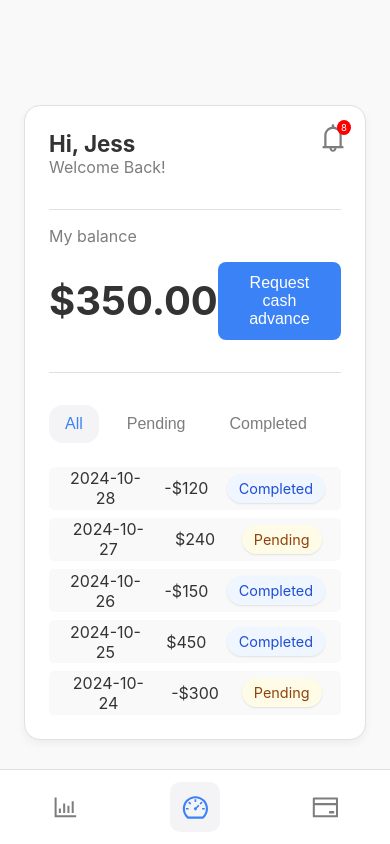
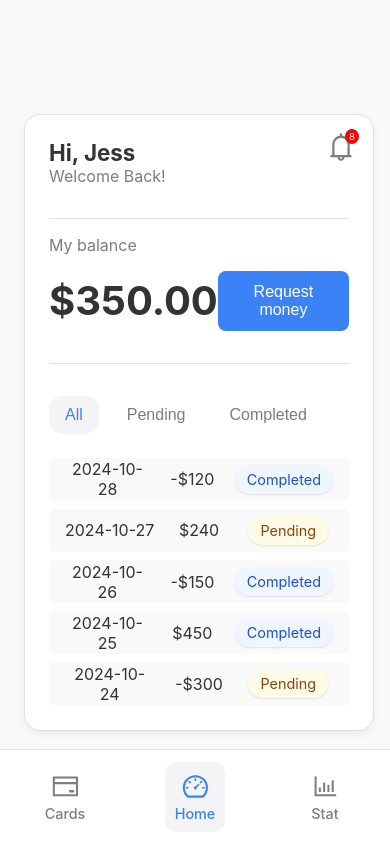
Before and after one commit to zihuiJ/bree-takehome, a React (Create React App) app in the folder bree/: page / in a window 390 px wide. Built offline with nearby package versions, Linux system fonts and the light colour scheme.

Commit message:
improve mobile nav

```diff
--- a/bree/src/components/Dashboard.tsx
+++ b/bree/src/components/Dashboard.tsx
@@ -101,6 +101,10 @@ const Pane = styled.div`
   width: 100%;
   max-width: 600px;
 
+  /* Add minimum constraints to avoid squishing */
+  min-width: 350px;
+  min-height: 500px;
+
   @media (min-width: 768px) {
     max-width: 80%;
   }
@@ -133,16 +137,22 @@ const NavItem = styled.div<{ active?: boolean }>`
   align-items: center;
   justify-content: center;
   padding: 10px;
-  width: 50px;
-  height: 50px;
+  width: 60px; /* Adjust width for icon and text */
+  height: 70px; /* Adjust height to fit icon and text */
   cursor: pointer;
-  border-radius: 20%; /* Make it fully rounded */
+  border-radius: 12px; /* Rounded corners */
   background-color: ${(props) => (props.active ? "#f4f4f6" : "transparent")};
   color: ${(props) => (props.active ? primaryColor : "#7d7d7d")};
   transition: background-color 0.3s, color 0.3s;
 
   & svg {
     font-size: 1.8rem;
+    margin-bottom: 4px; /* Space between icon and text */
+  }
+
+  span {
+    font-size: 0.9rem; /* Smaller text size */
+    font-weight: 500; /* Medium weight for text */
   }
 
   &:hover {
@@ -321,7 +331,7 @@ const Dashboard: React.FC = () => {
           <BalanceContainer>
             <BalanceText>$350.00</BalanceText>
             <RequestButton onClick={() => setModalOpen(true)}>
-              Request cash advance
+              Request money
             </RequestButton>
           </BalanceContainer>
           <Divider />
@@ -345,22 +355,25 @@ const Dashboard: React.FC = () => {
 
       <BottomNav>
         <NavItem
-          active={activeOption === "Insights"}
-          onClick={() => handleNavigation("Insights")}
+          active={activeOption === "Transactions"}
+          onClick={() => handleNavigation("Transactions")}
         >
-          <AiOutlineBarChart />
+          <AiOutlineCreditCard />
+          <span>Cards</span>
         </NavItem>
         <NavItem
           active={activeOption === "Dashboard"}
           onClick={() => handleNavigation("Dashboard")}
         >
           <AiOutlineDashboard />
+          <span>Home</span>
         </NavItem>
         <NavItem
-          active={activeOption === "Transactions"}
-          onClick={() => handleNavigation("Transactions")}
+          active={activeOption === "Insights"}
+          onClick={() => handleNavigation("Insights")}
         >
-          <AiOutlineCreditCard />
+          <AiOutlineBarChart />
+          <span>Stat</span>
         </NavItem>
       </BottomNav>
     </Layout>
```
